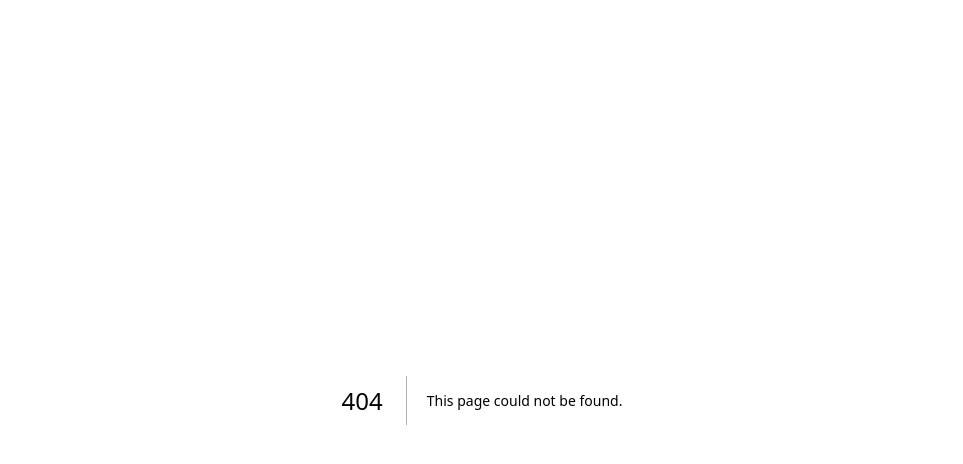
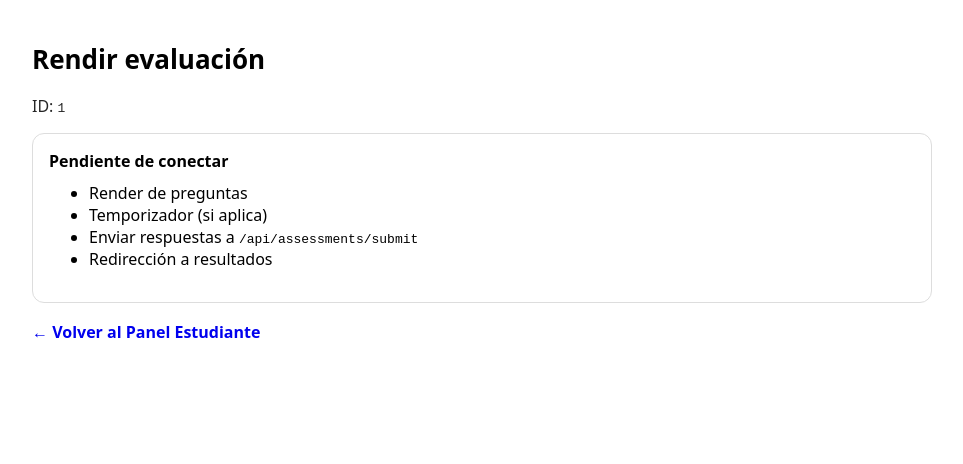
Before and after one commit to innova-space-edu/provi-evaluaciones, a Next.js app: page /student/assessments/1 in a window 1280 px wide. Before the commit this address had no page. Shown: the top 464 px of the page, without its empty margins (158-1121 px from the left). Built offline with nearby package versions, Linux system fonts and the light colour scheme.

Commit message:
Create page.tsx

```diff
--- /dev/null
+++ b/src/app/(student)/student/assessments/[id]/page.tsx
@@ -0,0 +1,28 @@
+type Props = { params: { id: string } };
+
+export default function StudentAssessmentRunPage({ params }: Props) {
+  return (
+    <main style={{ padding: 24, maxWidth: 900, margin: "0 auto" }}>
+      <h1 style={{ fontSize: 26, fontWeight: 800 }}>Rendir evaluación</h1>
+      <p style={{ marginTop: 8, opacity: 0.85 }}>
+        ID: <code>{params.id}</code>
+      </p>
+
+      <div style={{ marginTop: 16, padding: 16, border: "1px solid #ddd", borderRadius: 12 }}>
+        <p style={{ margin: 0, fontWeight: 700 }}>Pendiente de conectar</p>
+        <ul style={{ marginTop: 10 }}>
+          <li>Render de preguntas</li>
+          <li>Temporizador (si aplica)</li>
+          <li>Enviar respuestas a <code>/api/assessments/submit</code></li>
+          <li>Redirección a resultados</li>
+        </ul>
+      </div>
+
+      <div style={{ marginTop: 18 }}>
+        <a href="/student" style={{ textDecoration: "none", fontWeight: 700 }}>
+          ← Volver al Panel Estudiante
+        </a>
+      </div>
+    </main>
+  );
+}
```
